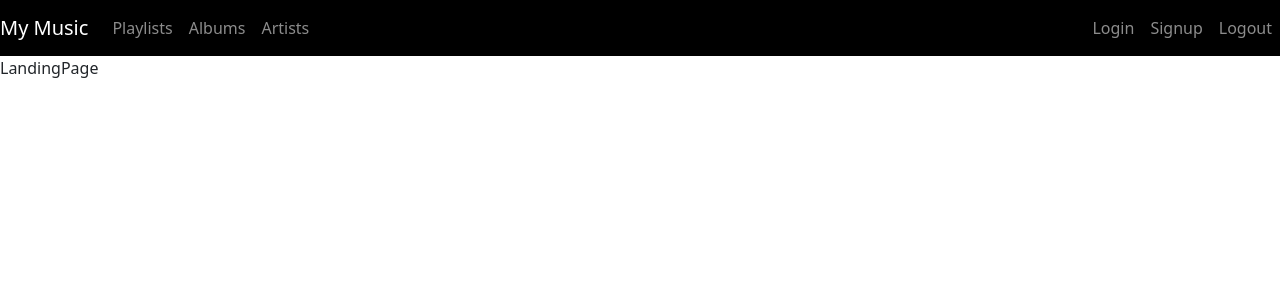
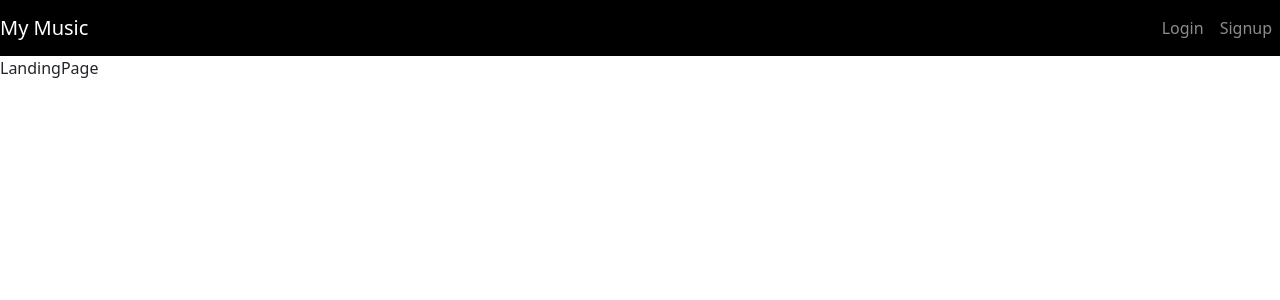
Before and after one commit to hilla-m/music-app, a React (Create React App) app: page / in a window 1280 px wide. Shown: the top 300 px of the page. Built offline with nearby package versions, Linux system fonts and the light colour scheme.

Commit message:
adding activeUser state in App + conditional rendering in Navbar

```diff
--- a/src/App.js
+++ b/src/App.js
@@ -13,12 +13,17 @@ import 'bootstrap/dist/css/bootstrap.min.css';
 import MyMusicNavbar from './components/MyMusicNavbar/MyMusicNavbar';
 import Login from './components/Login/Login';
 import Signup from './components/Signup/Signup';
+import { useState } from 'react';
 
 
 function App() {
+  // const [users, setUsers] = useState(usersJSON.map(plainUser => new UserModel(plainUser)));
+  // const [recipes, setRecipes] = useState(recipesJSON.map(plainRecipe => new RecipeModel(plainRecipe)));
+  const [activeUser, setActiveUser] = useState(null);   //(users[0]);
+
   return (
     <>
-    <MyMusicNavbar/>
+    <MyMusicNavbar activeUser={activeUser}/>
       <HashRouter>
         <Switch>
           <Route exact path="/"><LandingPage/></Route>
--- a/src/components/MyMusicNavbar/MyMusicNavbar.js
+++ b/src/components/MyMusicNavbar/MyMusicNavbar.js
@@ -2,7 +2,7 @@ import React from 'react';
 import { Nav, Navbar } from 'react-bootstrap';
 import '../MyMusicNavbar/MyMusicNavbar.css'
 
-function MyMusicNavbar(props) {
+function MyMusicNavbar({ activeUser }) {
     return (
         <Navbar variant="dark" className="navbar navbar-bg" expand="lg">
             <Navbar.Brand href="#home">My Music
@@ -11,17 +11,17 @@ function MyMusicNavbar(props) {
             <Navbar.Toggle aria-controls="basic-navbar-nav" />
             <Navbar.Collapse id="basic-navbar-nav" className="nav-display">
                 <Nav className="mr-auto">
-                    <Nav.Link href="#all-playlists">Playlists</Nav.Link>
-                    <Nav.Link href="#albums">Albums</Nav.Link>
-                    <Nav.Link href="#artists">Artists</Nav.Link>
+                    {activeUser ? < Nav.Link href="#all-playlists">Playlists</Nav.Link> : null}
+                    {activeUser ? <Nav.Link href="#albums">Albums</Nav.Link> : null}
+                    {activeUser ? <Nav.Link href="#artists">Artists</Nav.Link> : null}
                 </Nav>
                 <Nav className="ml-auto">
-                    <Nav.Link href="#login">Login</Nav.Link>
-                    <Nav.Link href="#signup">Signup</Nav.Link>
-                    <Nav.Link href="#">Logout</Nav.Link>
+                    {!activeUser ? <Nav.Link href="#login">Login</Nav.Link> : null}
+                    {!activeUser ? <Nav.Link href="#signup">Signup</Nav.Link> : null}
+                    {activeUser ? <Nav.Link href="#">Logout</Nav.Link> : null}
                 </Nav>
             </Navbar.Collapse>
-        </Navbar>
+        </Navbar >
     );
 }
 
```
